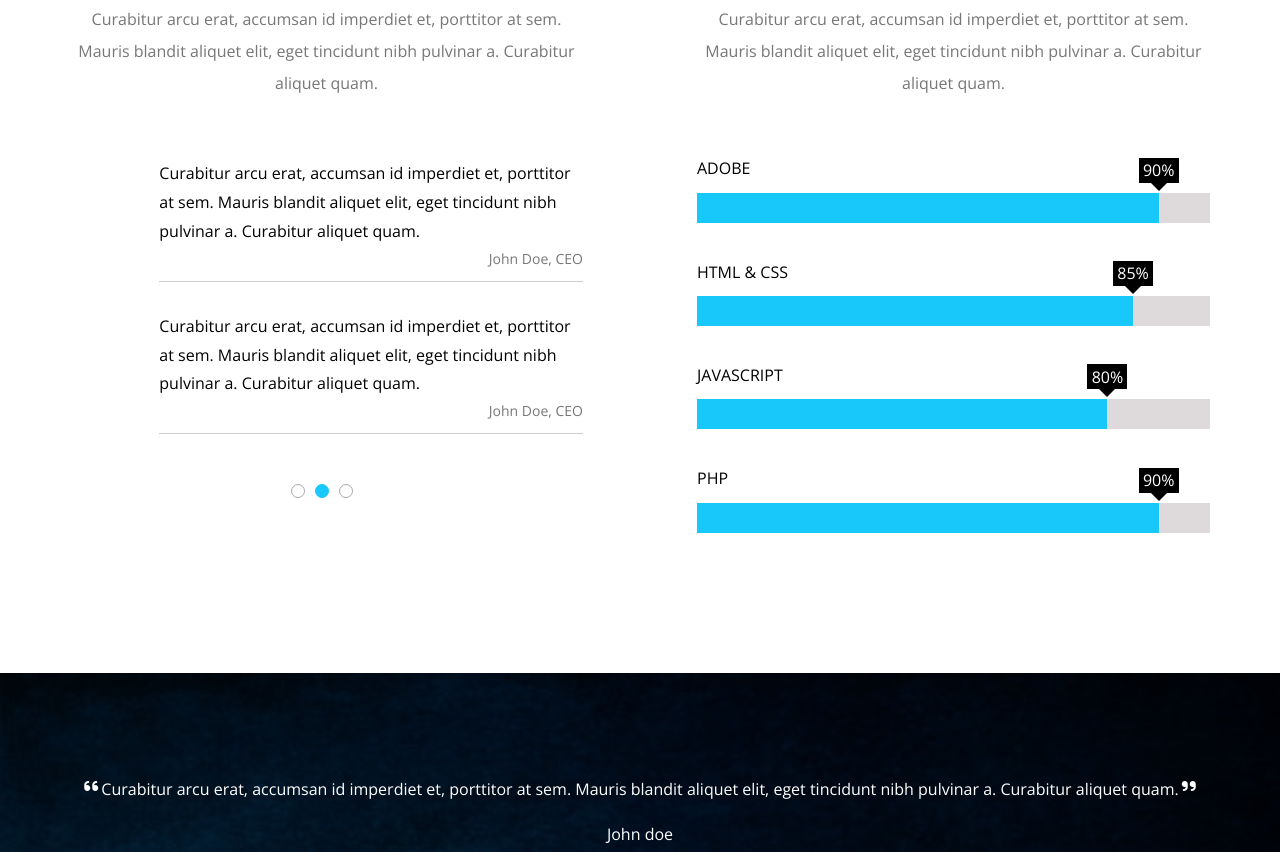
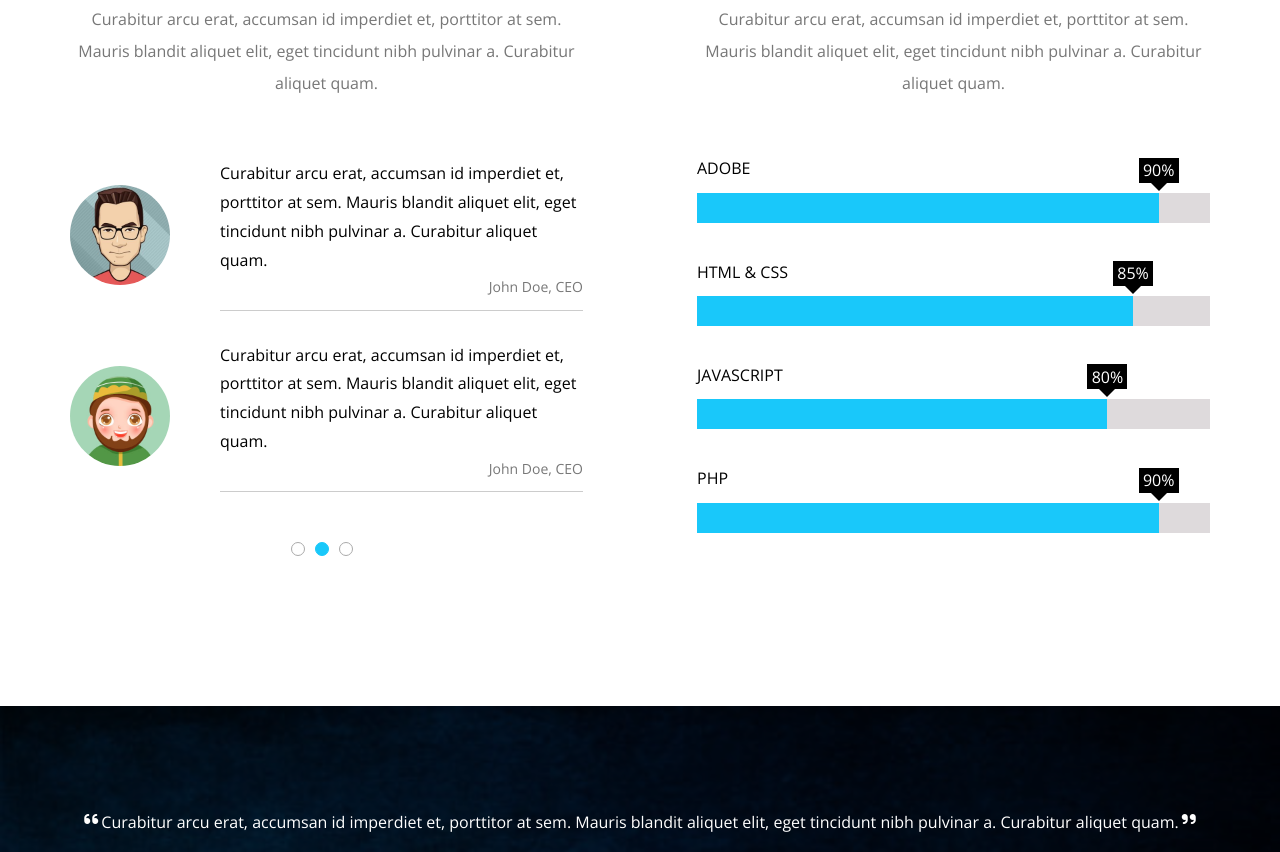
Before and after one commit to Boojeo/Kasper-Template, a plain HTML site: page index.html in a window 1280 px wide. Shown: the part 5388-6240 px from the top of the page. Drawn offline with nearby package versions, Linux system fonts and the light colour scheme; files whose address does not match are found by name.

Commit message:
some fixes

```diff
--- a/index.html
+++ b/index.html
@@ -207,7 +207,7 @@
     <!-- Start Video -->
     <div class="video">
         <video muted loop autoplay>
-            <source src="../Kasper Template 2/awesome-video.mp4">
+            <source src="awesome-video.mp4">
         </video>
         <div class="text">
             <h2>Super Video Awesome Here</h2>
@@ -262,7 +262,7 @@
                 <p>Curabitur arcu erat, accumsan id imperdiet et, porttitor at sem. Mauris blandit aliquet elit, eget
                     tincidunt nibh pulvinar a. Curabitur aliquet quam.</p>
                 <div class="content">
-                    <img src="../Kasper Template 2/images/skills-01.jpg" alt="">
+                    <img src="images/skills-01.jpg" alt="">
                     <div class="text">
                         Curabitur arcu erat, accumsan id imperdiet et, porttitor at sem. Mauris blandit aliquet elit, eget
                             tincidunt nibh pulvinar a. Curabitur aliquet quam.
@@ -270,7 +270,7 @@
                     </div>
                 </div>
                 <div class="content">
-                    <img src="../Kasper Template 2/images/skills-02.jpg" alt="">
+                    <img src="images/skills-02.jpg" alt="">
                     <div class="text">
                         Curabitur arcu erat, accumsan id imperdiet et, porttitor at sem. Mauris blandit aliquet elit, eget
                             tincidunt nibh pulvinar a. Curabitur aliquet quam.
```
